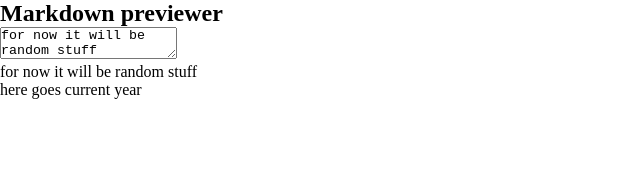
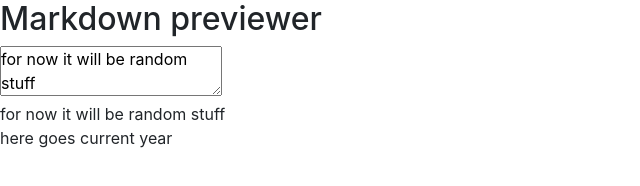
Before and after one commit to AndreyDmitriev39r/FCC-Markdown-Previewer, a plain HTML site: page index.html in a window 1280 px wide. Shown: the whole page, without its empty margins (0-640 px from the left). Drawn offline with nearby package versions, Linux system fonts and the light colour scheme.

Commit message:
loaded bootstrap

```diff
--- a/index.html
+++ b/index.html
@@ -6,6 +6,8 @@
   <meta name="viewport" content="width=device-width, initial-scale=1.0">
   <title>Markdown Previewer</title>
   <meta name="description" content="Markdown Previewer, second certification project for Front End Development Libraries course from freeCodeCamp curriculum">
+  <!-- loading bootstrap -->
+  <link rel="stylesheet" href="https://cdn.jsdelivr.net/npm/bootstrap@4.0.0/dist/css/bootstrap.min.css" integrity="sha384-Gn5384xqQ1aoWXA+058RXPxPg6fy4IWvTNh0E263XmFcJlSAwiGgFAW/dAiS6JXm" crossorigin="anonymous">
   <link rel="stylesheet" href="styles.css"> <!--don't forget to change if SASS will be a thing-->
 </head>
 <body>
```
Also changed, not shown: 1 other file.
